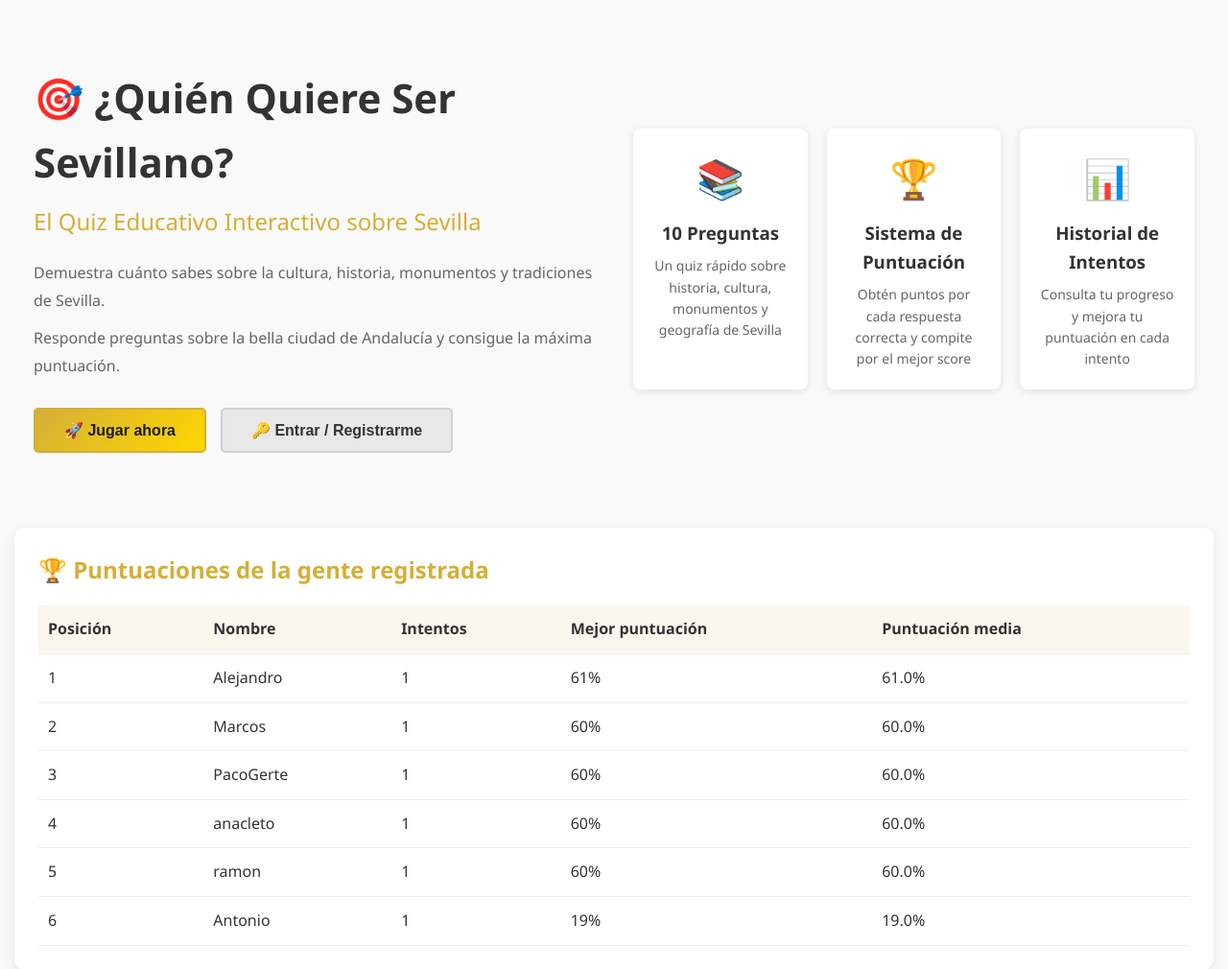
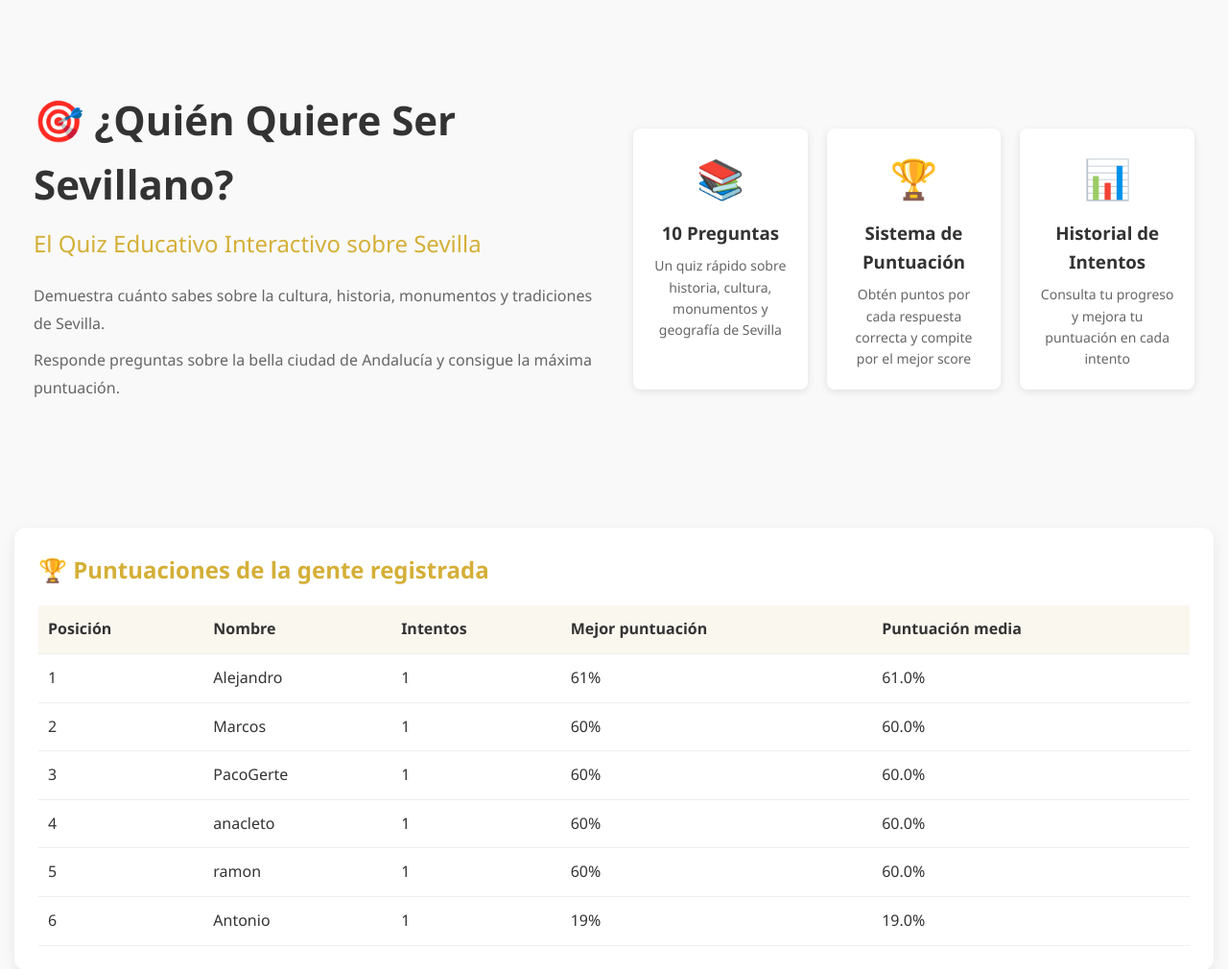
Before and after one commit to Suzaku257/Quien-quiere-ser-Sevillano-, a Flask app: page / in a window 1280 px wide. Shown: the top 1010 px of the page at 96% size. Run offline with Flask 3, Linux system fonts and the light colour scheme.

Commit message:
botones quitados

```diff
--- a/index.html
+++ b/index.html
@@ -71,10 +71,7 @@
                         <p>Regístrate, inicia sesión y compite con otros usuarios guardando todo en el navegador.</p>
                         <p>El ranking, el historial y la sesión se guardan en <strong>localStorage</strong>.</p>
                     </div>
-                    <div class="cta-buttons">
-                        <button class="btn btn-primary btn-large" type="button" id="goPlayBtn">🚀 Jugar ahora</button>
-                        <button class="btn btn-secondary btn-large" type="button" id="goAuthBtn">🔑 Entrar / Registrarme</button>
-                    </div>
+                    <!-- CTA buttons removed as requested -->
                 </div>
                 <div class="hero-features">
                     <div class="feature">
--- a/templates/index.html
+++ b/templates/index.html
@@ -16,8 +16,7 @@
         <div class="cta-buttons">
             {# Reemplazamos los enlaces antiguos por los botones de la versión cliente (SPA)
                para que el frontend JS pueda manejarlos (ids: goPlayBtn, goAuthBtn). #}
-            <button class="btn btn-primary btn-large" type="button" id="goPlayBtn">🚀 Jugar ahora</button>
-            <button class="btn btn-secondary btn-large" type="button" id="goAuthBtn">🔑 Entrar / Registrarme</button>
+
         </div>
     </div>
 
```
